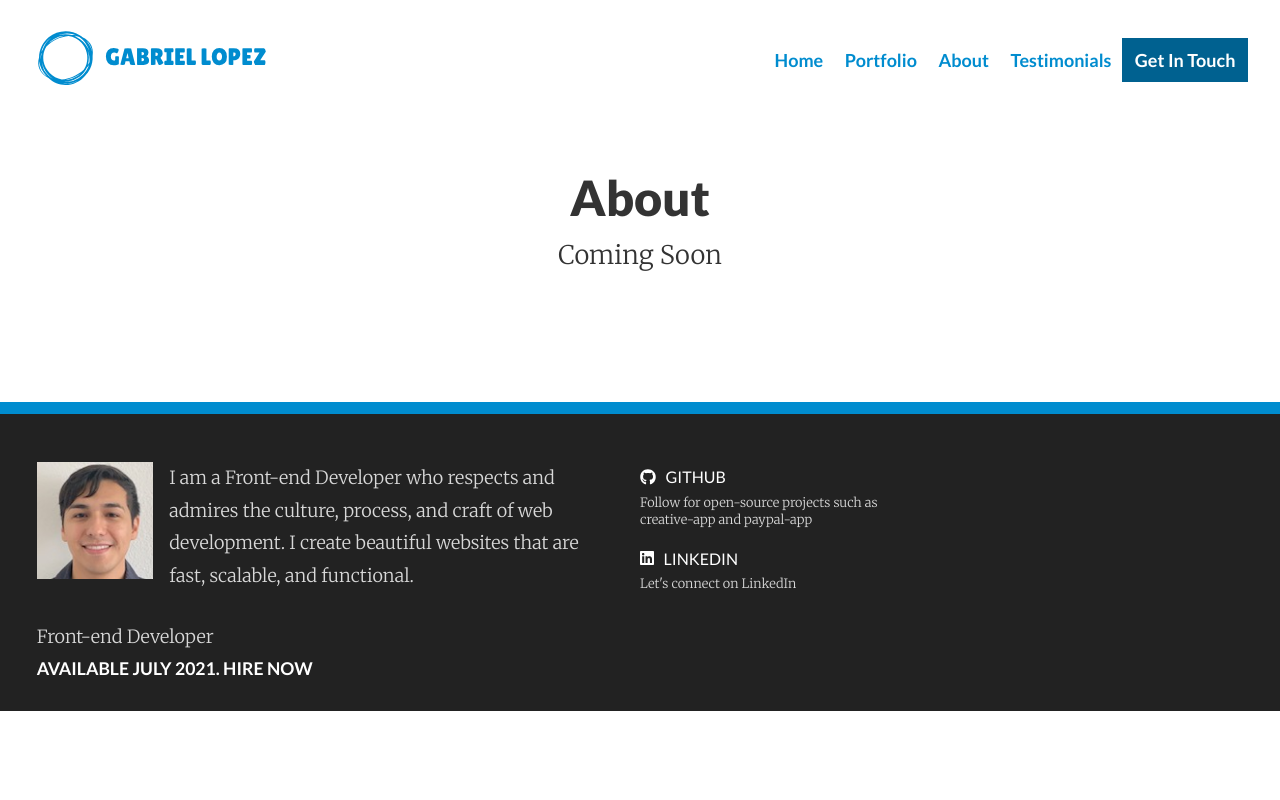
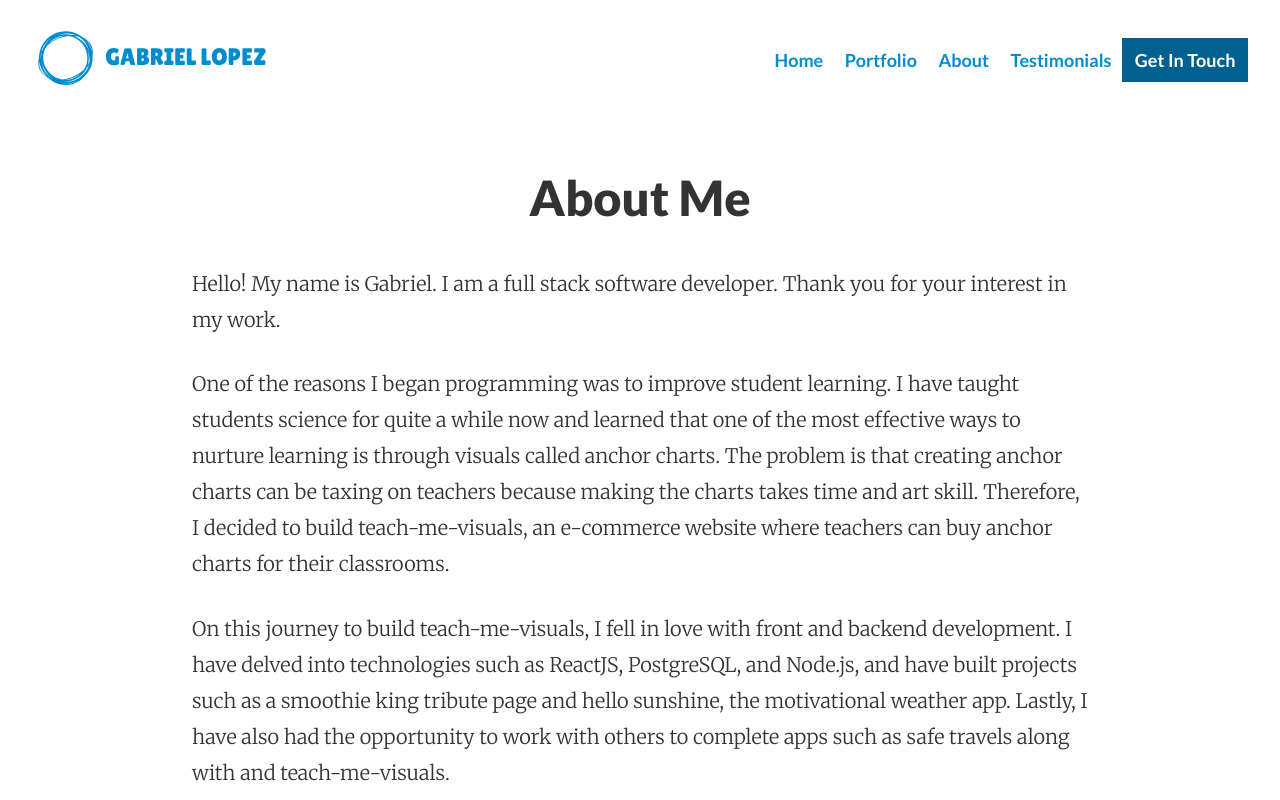
Before and after one commit to lopezg3000/LopezgPortfolio, a React (Create React App) app: page /about in a window 1280 px wide. Shown: the top 800 px of the page. Built offline with nearby package versions, Linux system fonts and the light colour scheme.

Commit message:
about me added

```diff
--- a/src/common/Image.jsx
+++ b/src/common/Image.jsx
@@ -3,7 +3,7 @@ import React from 'react'
 const Image = ({ imagePath, link }) => {
     return (
         <div className='image-wrapper'>
-            <a href={link} target='_blank' rel="noopener noreferrer">
+            <a href={link} target='_blank' rel="noopener noreferrer" >
                 <img src={imagePath} alt='' />
             </a>
         </div>
--- a/src/components/about/About.jsx
+++ b/src/components/about/About.jsx
@@ -1,6 +1,7 @@
 import React from 'react';
 import { introductions } from './../../data/Introductions';
 import Introduction from '../../common/Introduction';
+import './about.css';
 
 const [, , about] = introductions;
 
@@ -8,6 +9,13 @@ function About() {
     return (
         <div className='main-container'>
             <Introduction section={about} />
+            <section className='about-section'>
+                <p>Hello! My name is Gabriel. I am a full stack software developer. Thank you for your interest in my work. </p>
+                <p>One of the reasons I began programming was to improve student learning. I have taught students science for quite a while now and learned that one of the most effective ways to nurture learning is through visuals called anchor charts. The problem is that creating anchor charts can be taxing on teachers because making the charts takes time and art skill. Therefore, I decided to build teach-me-visuals, an e-commerce website where teachers can buy anchor charts for their classrooms. </p>
+                <p>On this journey to build teach-me-visuals, I fell in love with front and backend development. I have delved into technologies such as ReactJS, PostgreSQL, and Node.js, and have built projects such as a smoothie king tribute page and hello sunshine, the motivational weather app. Lastly, I have also had the opportunity to work with others to complete apps such as safe travels along with and teach-me-visuals.</p>
+                <p>I would love to use my passion for programming and collaborate with you on a project. Feel free to contact me.</p>
+            </section>
+
         </div>
     );
 };
--- /dev/null
+++ b/src/components/about/about.css
@@ -0,0 +1,13 @@
+.main-container .about-section {
+    max-width: 960px;
+    margin: 2.5em auto 0;
+    padding-left: 2rem;
+    padding-right: 2rem;
+}
+
+.about-section p {
+    font-size: 1.25em;
+    font-weight: 300;
+    margin: 0 0 1.8rem;
+    line-height: 1.8;
+}
--- a/src/components/home/skills.css
+++ b/src/components/home/skills.css
@@ -21,9 +21,12 @@
 }
 
 .skills-container .card-wrapper .card-body .image-wrapper {
+    margin: 0 0 1em;
+}
+
+.skills-container .card-wrapper .card-body .image-wrapper a{
     display: flex;
     justify-content: center;
-    margin: 0 0 1em;
 }
 
 .skills-container .card-wrapper .card-body .image-wrapper img{
--- a/src/components/navbar/NavBar.jsx
+++ b/src/components/navbar/NavBar.jsx
@@ -3,6 +3,7 @@ import './navbar.css';
 import Links from '../../common/Links';
 import Button from '../../common/Button';
 import { ReactComponent as ReactLogo } from '../../assets/CommonImages/logo.svg';
+import { NavLink } from 'react-router-dom';
 
 const links = [
     { label: 'Home', path: '/home' },
@@ -17,7 +18,9 @@ function NavBar() {
         <header>
             <div className='navbar-wrapper'>
                 <div className='logo-wrapper'>
-                    <ReactLogo className='logo' />
+                    <NavLink className='' to='/home'>
+                        <ReactLogo className='logo' />
+                    </NavLink>
                 </div>
                 <div className='menu-wrapper'>
                     <input type='checkbox' className='toggler' />
--- a/src/data/Introductions.js
+++ b/src/data/Introductions.js
@@ -8,8 +8,8 @@ export const introductions = [
         description: 'Succeed online with a website that is playful and uniquely handcrafted for you.'
     },
     {
-        headline: 'About',
-        description: 'Coming Soon'
+        headline: 'About Me',
+        description: ''
     },
     {
         headline: 'Testimonials',
@@ -17,3 +17,14 @@ export const introductions = [
     }
 
 ]
+
+//What skills from your previous experience can you bring into this new role?
+//What makes you passionate about software development?
+//Tell me more about the skills you've listed in your cover letter?
+
+
+/*
+
+
+
+*/
```
